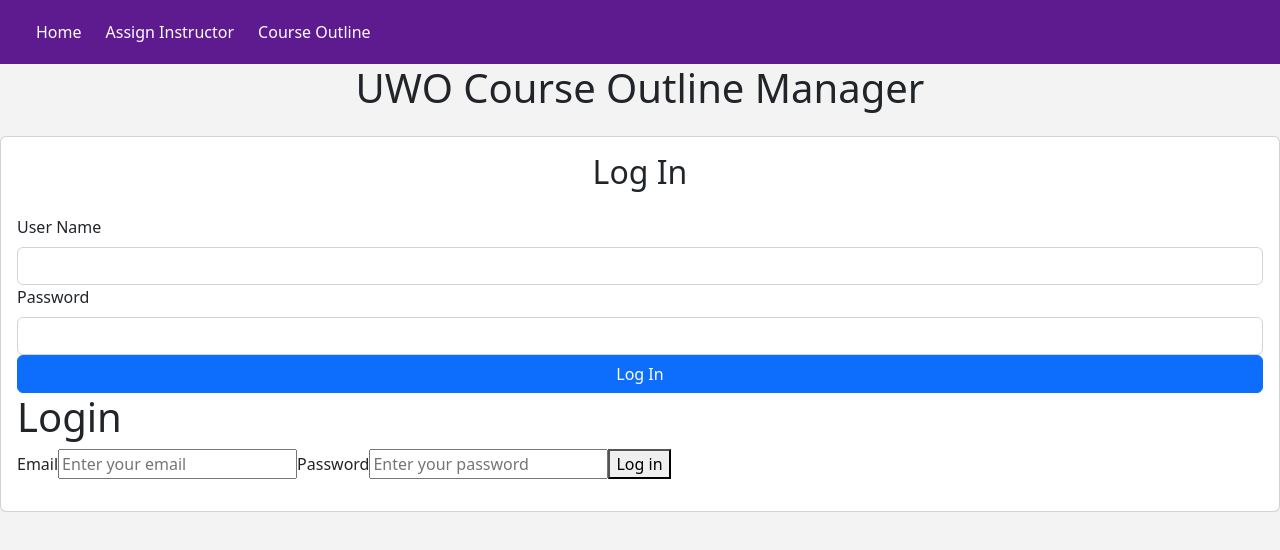
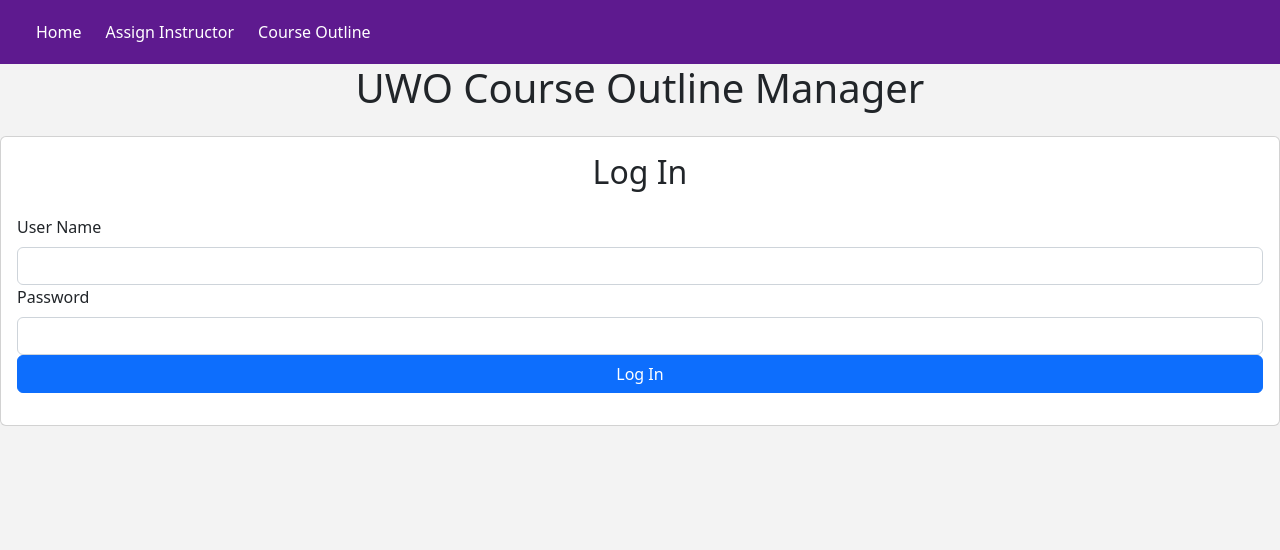
Before and after one commit to grantpan23/course-outline-manager, a React (Create React App) app in the folder frontend/: page / in a window 1280 px wide. Shown: the top 550 px of the page. Built offline with nearby package versions, Linux system fonts and the light colour scheme.

Commit message:
fix frontend login

```diff
--- a/frontend/src/login.js
+++ b/frontend/src/login.js
@@ -56,36 +56,23 @@ export default function Login() {const emailRef = useRef();
             //handle error
         }
 
-        console.log(data);
-
-
-        //store jwt somewhere
-
         //nav to somewhere
-
-
+        history("/home")
     }
 
 
   async function handleSubmit(e){
       e.preventDefault()
 
-
-
       try{
           setError('')
           setLoading(true)
-          history("/home")
-          login(emailRef.current.value, passwordRef.current.value)
-
           //backend verifying the password and email combo
           //api call
-
-
-
+          login()
       }
       catch{
-          setError('Failed to log in')
+
       }
       setLoading(false)
 
@@ -93,8 +80,8 @@ export default function Login() {const emailRef = useRef();
 
 return (
   <>
-<h1 className ="text-center mb-4">UWO Course Outline Manager </h1>
-          <Card>
+    <h1 className ="text-center mb-4">UWO Course Outline Manager </h1>
+        <Card>
           <Card.Body>
               <h2 className ="text-center mb-4">Log In</h2>
 
@@ -117,32 +104,14 @@ return (
               </Form.Group>
 
 
-              <Button disabled={loading} className = "w-100" type="submit"> Log In
-              <Link to= "/home"> </Link></Button>
+              <Button disabled={loading} className = "w-100" type="submit"> Log In</Button>
           </Form>
-
-            {/* LOGIN FORM ANDY ADDED */}
-            {/* login user */}
-            <div className="login">
-                <h1>Login</h1>
-                <form>
-                    <label>Email</label>
-                    <input id="loginEmail" value={loginEmail} onChange={(e) => setLoginEmail(e.target.value)} placeholder="Enter your email" type="email" />
-
-                    <label>Password</label>
-                    <input id="loginPassword" value={loginPassword} onChange={(e) => setLoginPassword(e.target.value)} placeholder="Enter your password" type="password" />
-
-                    <button id="btnLogin" type="button" onClick={login}>Log in</button>
-                </form>
-            </div>
 
           <div className ="w-100 text-center mt-3">
 
-  </div>
+            </div>
           </Card.Body>
       </Card>
-
-
   </>
 )
 }
```
